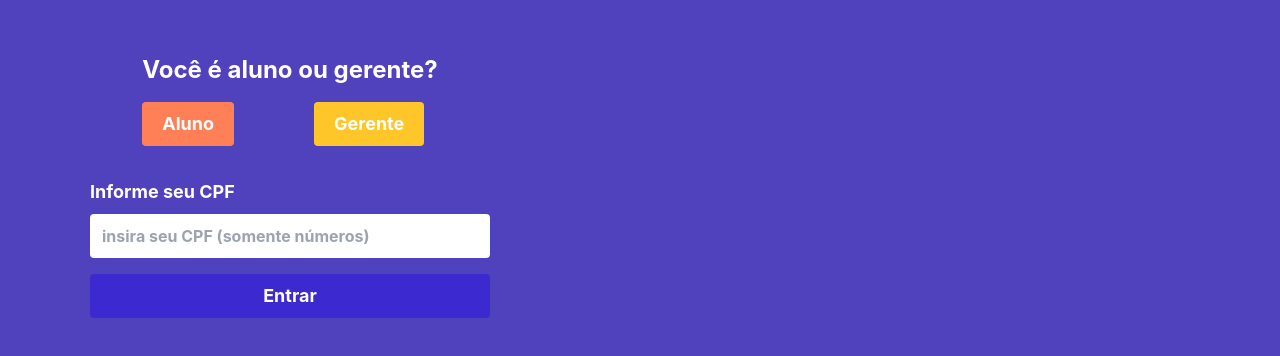
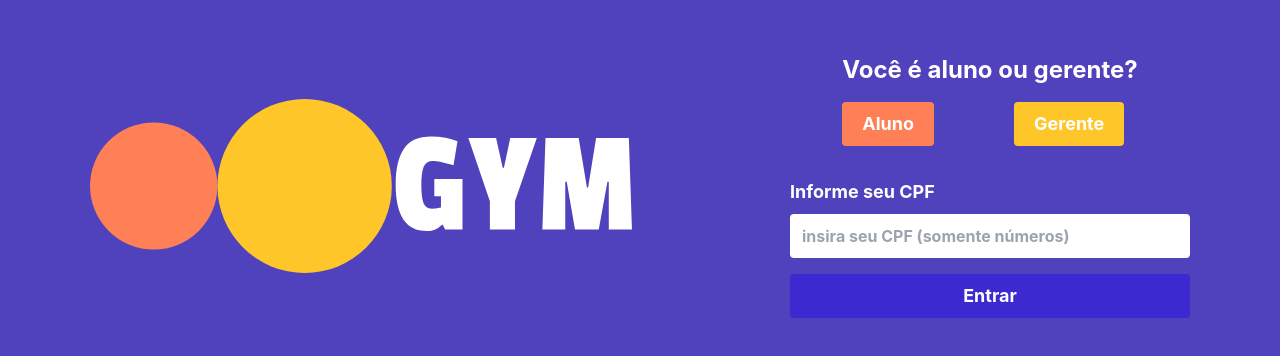
Before and after one commit to eduardo1199/gym-app-frontend, a React (Vite) app: page / in a window 1280 px wide. Shown: the part 214-570 px from the top of the page. Built offline with nearby package versions, Linux system fonts and the light colour scheme; no server answers.

Commit message:
authentication of routes with token

```diff
--- a/src/Router.tsx
+++ b/src/Router.tsx
@@ -1,4 +1,4 @@
-import { createBrowserRouter, RouterProvider } from 'react-router-dom'
+import { createBrowserRouter, redirect, RouterProvider } from 'react-router-dom'
 
 import { Home } from './pages/Home'
 import { Dashboard } from './pages/Dashboard'
@@ -8,6 +8,7 @@ import { Students } from './pages/Students'
 import { User } from './pages/User'
 
 import { DefaultLayout } from './layouts'
+import { tokenSlice } from './feature/auth'
 
 const router = createBrowserRouter([
   {
@@ -21,6 +22,15 @@ const router = createBrowserRouter([
   },
   {
     path: '/',
+    loader: () => {
+      const { token } = tokenSlice.getInitialState()
+
+      if (!token) {
+        return redirect('/')
+      }
+
+      return null
+    },
     element: <DefaultLayout />,
     children: [
       {
@@ -31,6 +41,15 @@ const router = createBrowserRouter([
   },
   {
     path: '/',
+    loader: () => {
+      const { token } = tokenSlice.getInitialState()
+
+      if (!token) {
+        return redirect('/')
+      }
+
+      return null
+    },
     element: <DefaultLayout />,
     children: [
       {
@@ -42,6 +61,15 @@ const router = createBrowserRouter([
 
   {
     path: '/',
+    loader: () => {
+      const { token } = tokenSlice.getInitialState()
+
+      if (!token) {
+        return redirect('/')
+      }
+
+      return null
+    },
     element: <DefaultLayout />,
     children: [
       {
@@ -52,6 +80,15 @@ const router = createBrowserRouter([
   },
   {
     path: '/',
+    loader: () => {
+      const { token } = tokenSlice.getInitialState()
+
+      if (!token) {
+        return redirect('/')
+      }
+
+      return null
+    },
     element: <DefaultLayout />,
     children: [
       {
@@ -72,5 +109,9 @@ const router = createBrowserRouter([
 ])
 
 export function Router() {
+  const { token } = tokenSlice.getInitialState()
+
+  console.log(token)
+
   return <RouterProvider router={router} />
 }
--- a/src/feature/auth/index.ts
+++ b/src/feature/auth/index.ts
@@ -5,7 +5,7 @@ interface TokenUser {
 }
 
 const initialState: TokenUser = {
-  token: null,
+  token: 'null',
 }
 
 export const tokenSlice = createSlice({
--- a/src/pages/Home/index.tsx
+++ b/src/pages/Home/index.tsx
@@ -5,8 +5,8 @@ import { useNavigate } from 'react-router-dom'
 
 import { useToast } from '@chakra-ui/react'
 
-/* import Logo from '../../assets/logo.svg'
- */
+import Logo from '../../assets/logo.svg'
+
 import { Spinner } from 'phosphor-react'
 import { Input } from '../../components/Input/Input'
 import { ProfileType } from '../../types/profile'
@@ -90,6 +90,7 @@ export function Home() {
   return (
     <div className="w-screen h-screen flex justify-center items-center bg-primary-purple">
       <div className="w-[1100px] flex lg:flex-row flex-col justify-between items-center">
+        <img src={Logo} alt="" className="w-[50%]" />
         <div className="w-[300px] lg:w-[400px] flex flex-col items-center">
           <div className="flex flex-col gap-4">
             <span
--- a/src/services/api.ts
+++ b/src/services/api.ts
@@ -1,5 +1,5 @@
 import axios from 'axios'
 
 export const api = axios.create({
-  baseURL: 'http://localhost:3434/',
+  baseURL: import.meta.env.VITE_API_URL,
 })
```
